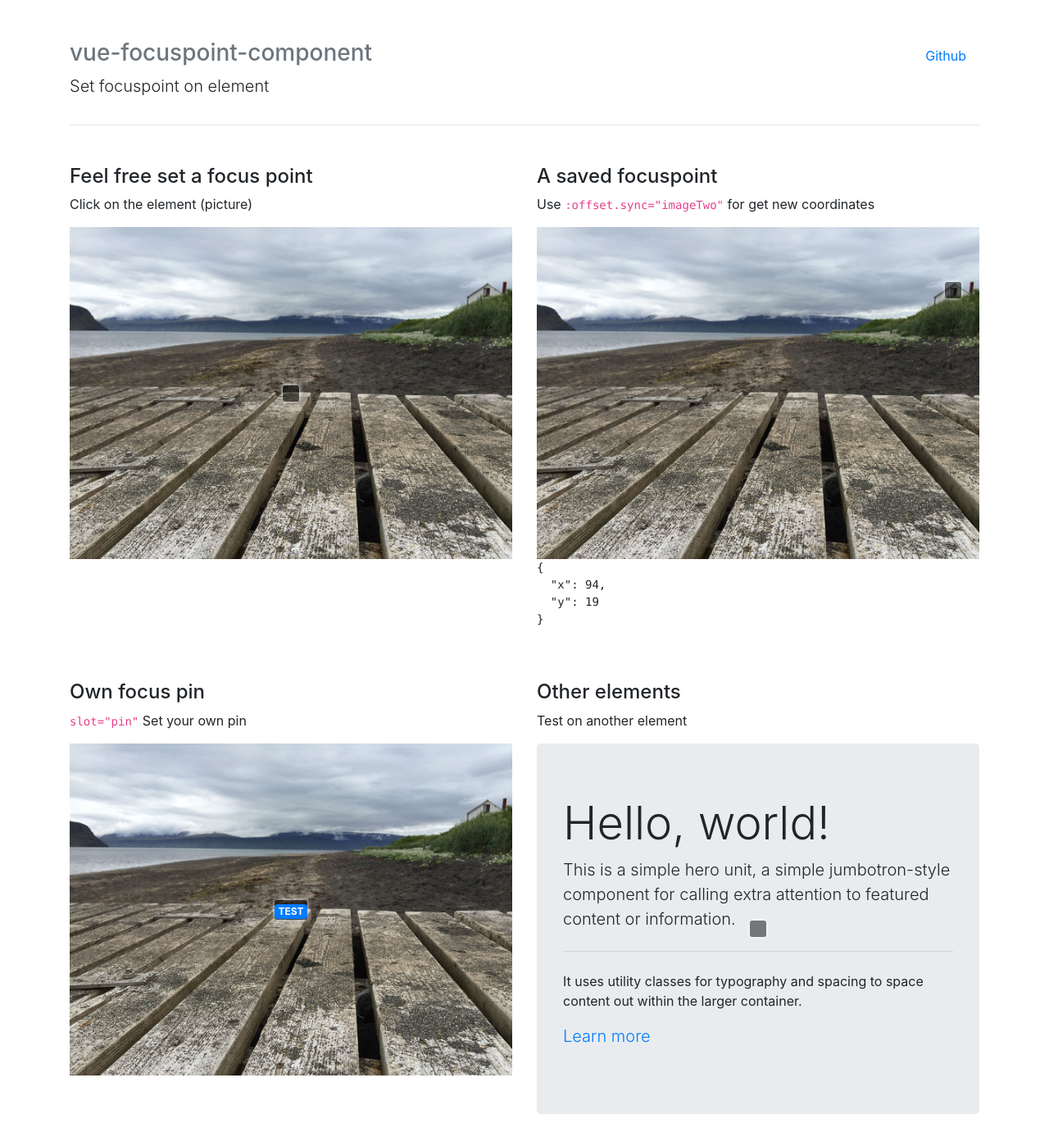
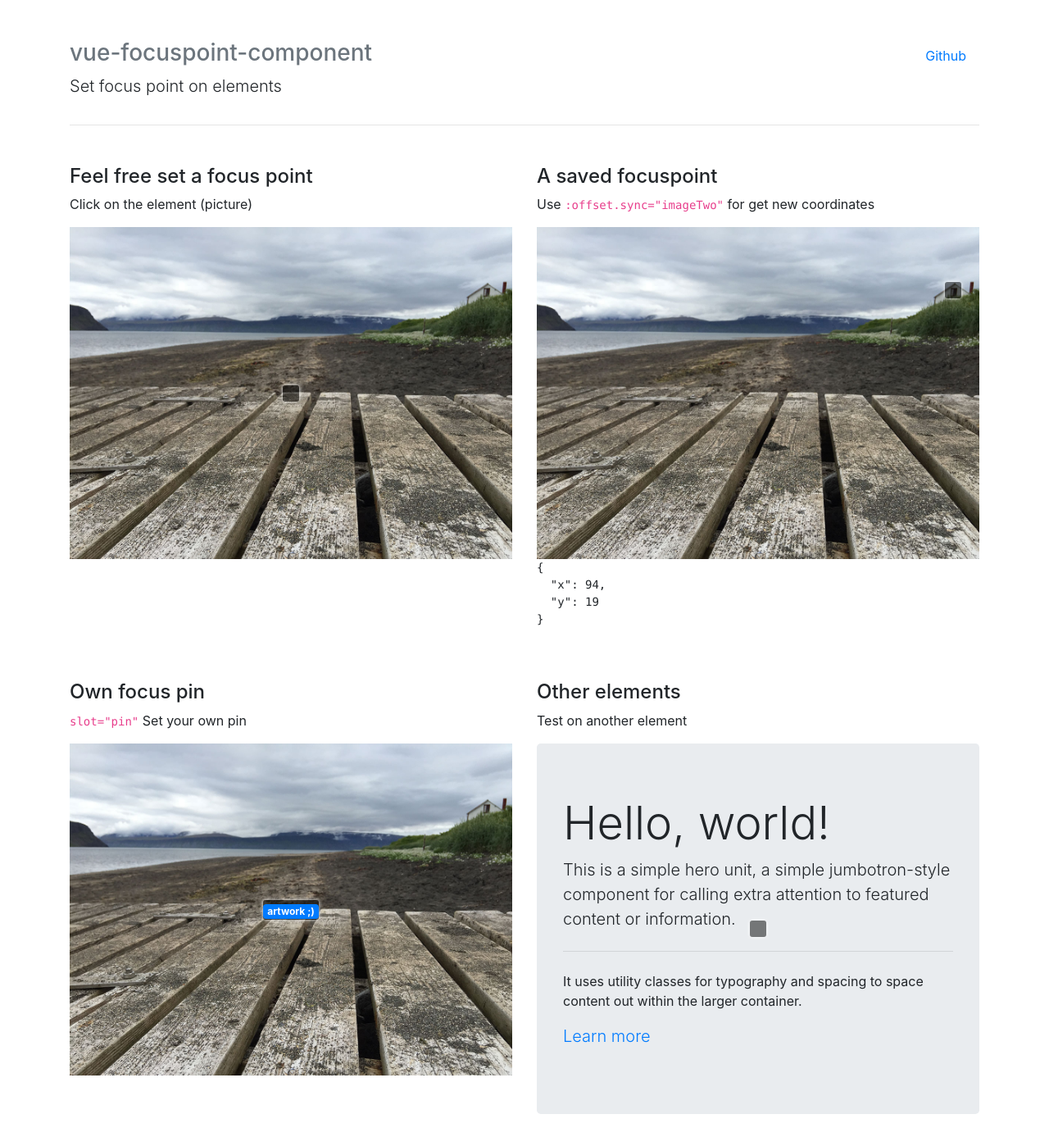
Before and after one commit to EvodiaAut/vue-focuspoint-component, a Vue app: page / in a window 1280 px wide. Shown: the top 1398 px of the page at 82% size. Built offline with nearby package versions, Linux system fonts and the light colour scheme.

Commit message:
slot pin other text

```diff
--- a/src/App.vue
+++ b/src/App.vue
@@ -8,7 +8,7 @@
           </li>
         </ul>
         <h3 class="text-muted">vue-focuspoint-component</h3>
-        <p class="lead">Set focuspoint on element</p>
+        <p class="lead">Set focus point on elements</p>
       </header>
       <hr>
       <main role="main">
@@ -36,7 +36,7 @@
             <p><code>slot="pin"</code> Set your own pin</p>
             <focus-point :offset.sync="imageThree">
               <template slot="pin">
-                <span class="badge badge-primary">TEST</span>
+                <span class="badge badge-primary">artwork ;)</span>
               </template>
               <img class="img-fluid" src="./assets/image_1.jpg">
             </focus-point>
```
